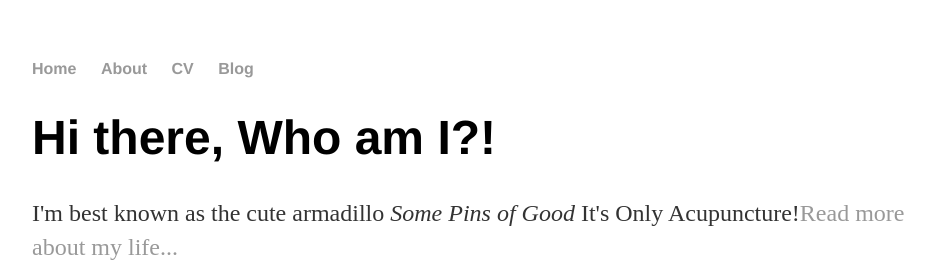
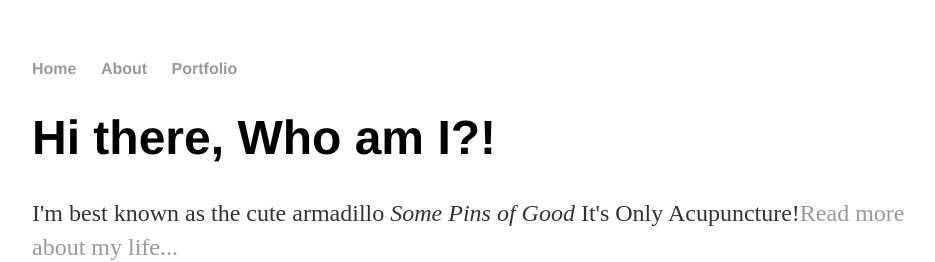
Before and after one commit to rodstaff/rodstaff.github.io, a Jekyll site: the page built from index.html, in a window 1280 px wide. Shown: the top 262 px of the page, without its empty margins (160-1095 px from the left). Built offline with Jekyll 4.4.1, drawn with Linux system fonts in a browser that asks for light colours.

Commit message:
Update default.html

```diff
--- a/_layouts/default.html
+++ b/_layouts/default.html
@@ -10,8 +10,8 @@
 	    		<ul>
 	        		<li><a href="/">Home</a></li>
 		        	<li><a href="/about">About</a></li>
-	        		<li><a href="/cv">CV</a></li>
-	        		<li><a href="/blog">Blog</a></li>
+	        		<li><a href="/portfolio">Portfolio</a></li>
+<!-- 	        		<li><a href="/blog">Blog</a></li> -->
 	    		</ul>
 			</nav>
 			<div class="container">
```
